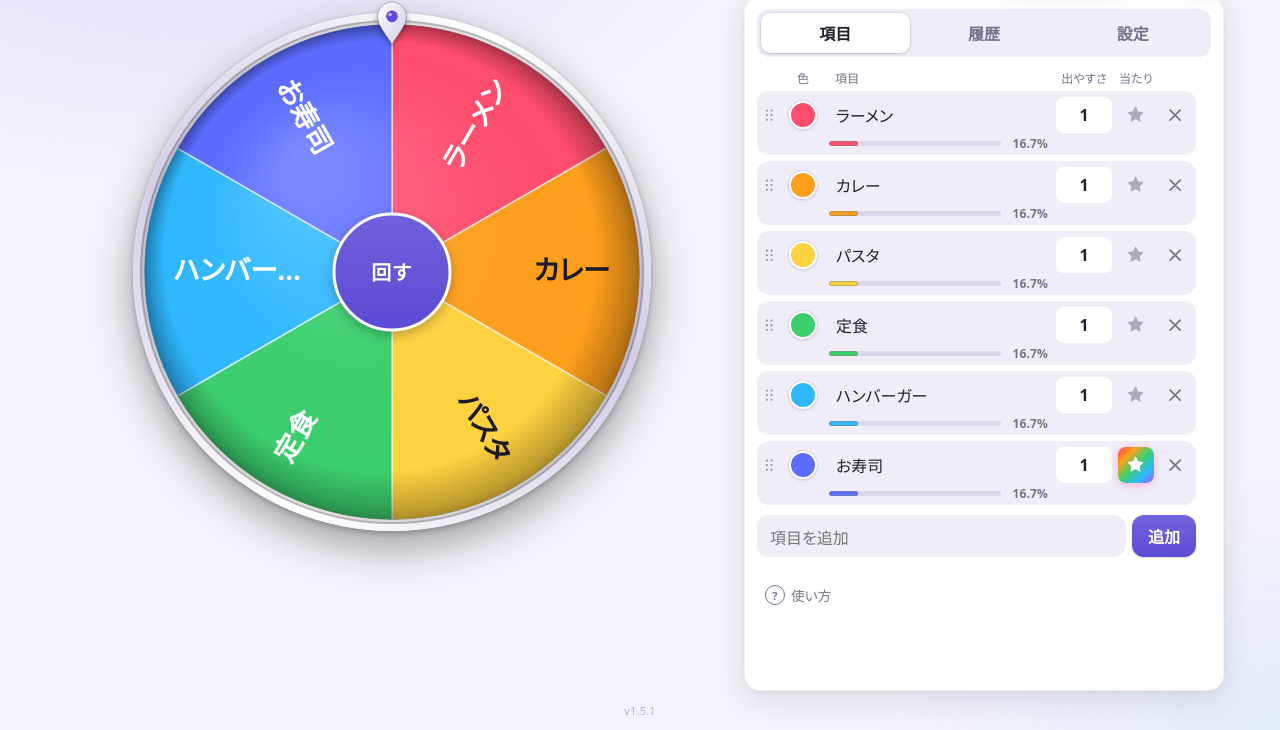
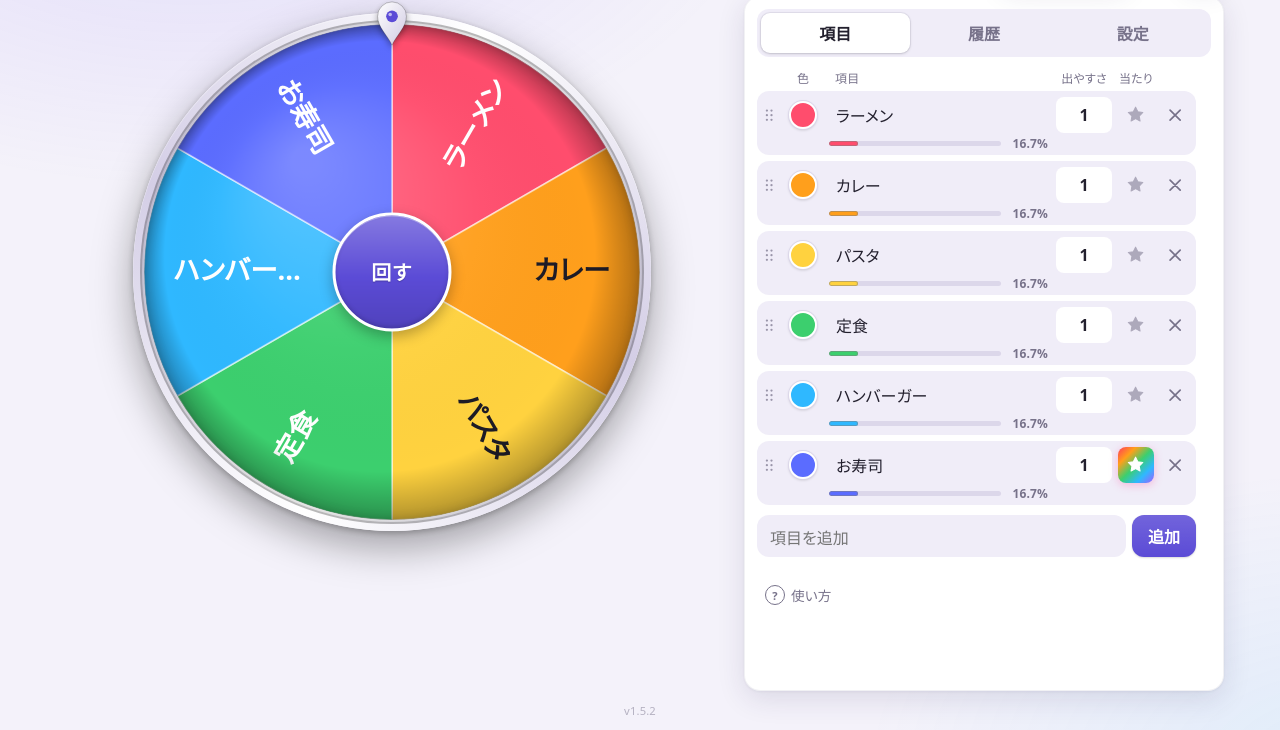
Before and after one commit to Arata-A3/LuckyRoulette, a plain HTML site: page index.html in a window 1280 px wide. Shown: the part 70-800 px from the top of the page. Drawn offline with Linux system fonts and the light colour scheme.

Commit message:
回すボタンに控えめな立体感を付ける
Co-Authored-By: Claude Opus 5.5 <noreply@anthropic.com>

```diff
--- a/index.html
+++ b/index.html
@@ -146,9 +146,10 @@ canvas#wheel { position: absolute; inset: 0; width: 100%; height: 100%; border-r
     position: absolute; left: 50%; top: 50%; transform: translate(-50%, -50%);
     width: 24%; aspect-ratio: 1; border-radius: 50%; z-index: 2;
     border: 3px solid var(--panel); color: var(--accent-text);
-    background: linear-gradient(180deg, rgba(255, 255, 255, .12), rgba(255, 255, 255, 0)), var(--accent);
+    background: linear-gradient(180deg, rgba(255, 255, 255, .26), rgba(255, 255, 255, 0) 55%, rgba(0, 0, 0, .12)), var(--accent);
     font-weight: 700; font-size: clamp(.8rem, 3.6vw, 1.25rem); letter-spacing: .08em; white-space: nowrap; padding: 0;
-    box-shadow: 0 4px 12px rgba(0, 0, 0, .25);
+    text-shadow: 0 1px 1px rgba(0, 0, 0, .2);
+    box-shadow: 0 5px 14px rgba(0, 0, 0, .28), inset 0 1px 0 rgba(255, 255, 255, .35), inset 0 -2px 4px rgba(0, 0, 0, .15);
     transition: transform .12s, filter .12s;
 }
 .hub:hover:not(:disabled) { filter: brightness(1.1); }
@@ -610,7 +611,7 @@ dialog.color-dialog { width: min(94vw, 400px); padding: 16px; }
 'use strict';
 
 // ===== 定数 =====
-const APP_VERSION = '1.5.1';   // 画面の下に薄く出す。機能を変えたら上げる
+const APP_VERSION = '1.5.2';   // 画面の下に薄く出す。機能を変えたら上げる
 const SAVE_KEY = 'luckyroulette_save';
 const SAVE_VERSION = 1;
 const MAX_ITEMS = 60;
```
Also changed, not shown: 1 other file.
